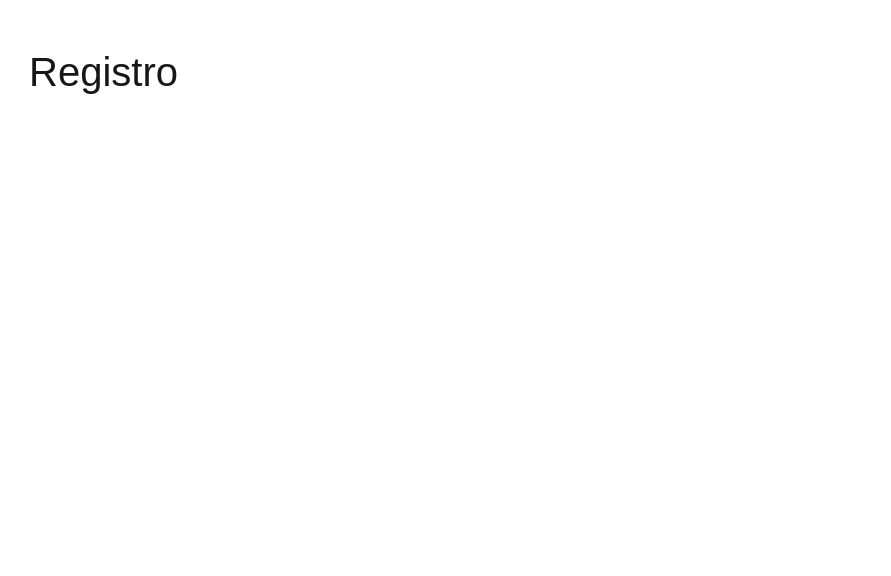
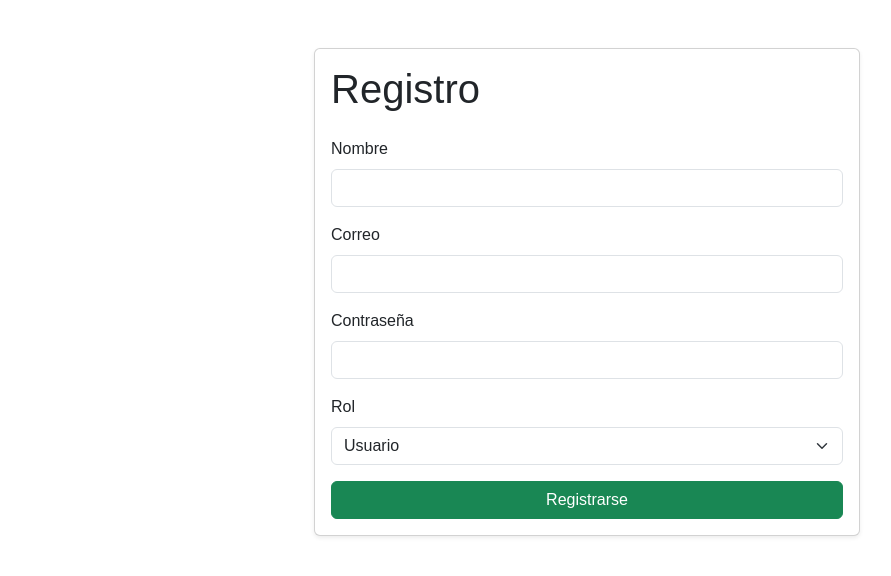
Before and after one commit to LisandroBerdugo/DPSPrimerProyecto, a Next.js app: page /register in a window 1280 px wide. Shown: the top 576 px of the page, without its empty margins (53-944 px from the left). Built offline with nearby package versions, Linux system fonts and the light colour scheme.

Commit message:
Estructura un poco mas avanzada (casi inicial)

```diff
--- a/db.json
+++ b/db.json
@@ -1,23 +1,30 @@
 {
   "users": [
     {
-      "id": 1,
+      "id": "1",
       "name": "Gerente",
       "email": "gerente@test.com",
       "password": "123456",
       "role": "gerente"
     },
     {
-      "id": 2,
+      "id": "2",
       "name": "Usuario",
       "email": "usuario@test.com",
       "password": "123456",
       "role": "usuario"
+    },
+    {
+      "id": "c7f8",
+      "name": "Lisandro",
+      "email": "lisanro1995@gmail.com",
+      "password": "Prueba1",
+      "role": "gerente"
     }
   ],
   "projects": [
     {
-      "id": 1,
+      "id": "1",
       "name": "Proyecto",
       "description": "Proyecto inicial",
       "status": "activo",
@@ -26,12 +33,13 @@
   ],
   "tasks": [
     {
-      "id": 1,
+      "id": "1",
       "title": "Diseñar login",
       "description": "Crear pantalla de login",
       "status": "pendiente",
       "projectId": 1,
       "assignedTo": 2
     }
-  ]
+  ],
+  "$schema": "./node_modules/json-server/schema.json"
 }
--- a/src/app/layout.js
+++ b/src/app/layout.js
@@ -1,27 +1,18 @@
 import "bootstrap/dist/css/bootstrap.min.css";
 import "./globals.css";
-import { Geist, Geist_Mono } from "next/font/google";
-import "./globals.css";
-
-const geistSans = Geist({
-  variable: "--font-geist-sans",
-  subsets: ["latin"],
-});
-
-const geistMono = Geist_Mono({
-  variable: "--font-geist-mono",
-  subsets: ["latin"],
-});
+import { AuthProvider } from "../context/AuthContext";
 
 export const metadata = {
-  title: "Create Next App",
-  description: "Generated by create next app",
+  title: "Gestor de Proyectos",
+  description: "Aplicación para gestionar proyectos y tareas",
 };
 
 export default function RootLayout({ children }) {
   return (
-    <html lang="en" className={`${geistSans.variable} ${geistMono.variable}`}>
-      <body>{children}</body>
+    <html lang="es">
+      <body>
+        <AuthProvider>{children}</AuthProvider>
+      </body>
     </html>
   );
 }
--- a/src/app/register/page.js
+++ b/src/app/register/page.js
@@ -1,7 +1,109 @@
+"use client";
+
+import { useState } from "react";
+import { useRouter } from "next/navigation";
+import { useAuth } from "../../context/AuthContext";
+
 export default function RegisterPage() {
+  const router = useRouter();
+  const { register } = useAuth();
+
+  const [form, setForm] = useState({
+    name: "",
+    email: "",
+    password: "",
+    role: "usuario",
+  });
+
+  const [error, setError] = useState("");
+
+  const handleChange = (e) => {
+    setForm({
+      ...form,
+      [e.target.name]: e.target.value,
+    });
+  };
+
+  const handleSubmit = async (e) => {
+    e.preventDefault();
+    setError("");
+
+    try {
+      await register(form);
+      router.push("/login");
+    } catch (err) {
+      setError(err.message);
+    }
+  };
+
   return (
     <main className="container py-5">
-      <h1>Registro</h1>
+      <div className="row justify-content-center">
+        <div className="col-md-6">
+          <div className="card shadow-sm">
+            <div className="card-body">
+              <h1 className="mb-4">Registro</h1>
+
+              {error && <div className="alert alert-danger">{error}</div>}
+
+              <form onSubmit={handleSubmit}>
+                <div className="mb-3">
+                  <label className="form-label">Nombre</label>
+                  <input
+                    type="text"
+                    name="name"
+                    className="form-control"
+                    value={form.name}
+                    onChange={handleChange}
+                    required
+                  />
+                </div>
+
+                <div className="mb-3">
+                  <label className="form-label">Correo</label>
+                  <input
+                    type="email"
+                    name="email"
+                    className="form-control"
+                    value={form.email}
+                    onChange={handleChange}
+                    required
+                  />
+                </div>
+
+                <div className="mb-3">
+                  <label className="form-label">Contraseña</label>
+                  <input
+                    type="password"
+                    name="password"
+                    className="form-control"
+                    value={form.password}
+                    onChange={handleChange}
+                    required
+                  />
+                </div>
+
+                <div className="mb-3">
+                  <label className="form-label">Rol</label>
+                  <select
+                    name="role"
+                    className="form-select"
+                    value={form.role}
+                    onChange={handleChange}
+                  >
+                    <option value="usuario">Usuario</option>
+                    <option value="gerente">Gerente</option>
+                  </select>
+                </div>
+
+                <button type="submit" className="btn btn-success w-100">
+                  Registrarse
+                </button>
+              </form>
+            </div>
+          </div>
+        </div>
+      </div>
     </main>
   );
 }
--- /dev/null
+++ b/src/context/AuthContext.js
@@ -0,0 +1,67 @@
+"use client";
+
+import { createContext, useContext, useEffect, useState } from "react";
+import api from "../services/api";
+
+const AuthContext = createContext();
+
+export function AuthProvider({ children }) {
+  const [user, setUser] = useState(null);
+  const [loading, setLoading] = useState(true);
+
+  useEffect(() => {
+    const savedUser = localStorage.getItem("user");
+    if (savedUser) {
+      setUser(JSON.parse(savedUser));
+    }
+    setLoading(false);
+  }, []);
+
+  const login = async (email, password) => {
+    const response = await api.get(`/users?email=${email}&password=${password}`);
+    const foundUser = response.data[0];
+
+    if (!foundUser) {
+      throw new Error("Correo o contraseña incorrectos");
+    }
+
+    localStorage.setItem("user", JSON.stringify(foundUser));
+    setUser(foundUser);
+    return foundUser;
+  };
+
+  const register = async (newUser) => {
+    const checkUser = await api.get(`/users?email=${newUser.email}`);
+
+    if (checkUser.data.length > 0) {
+      throw new Error("Ya existe un usuario con ese correo");
+    }
+
+    const response = await api.post("/users", newUser);
+    return response.data;
+  };
+
+  const logout = () => {
+    localStorage.removeItem("user");
+    setUser(null);
+  };
+
+  return (
+    <AuthContext.Provider
+      value={{
+        user,
+        loading,
+        login,
+        register,
+        logout,
+        isAuthenticated: !!user,
+      }}
+    >
+      {children}
+    </AuthContext.Provider>
+  );
+}
+
+export function useAuth() {
+  return useContext(AuthContext);
+}
```
Also changed, not shown: src/app/dashboard/page.js (+37 -3 lines), src/app/login/page.js (+76 -1 lines), src/app/projects/page.js (+44 -3 lines), src/components/ProtectedRoute.js (added, +26 -0 lines).
